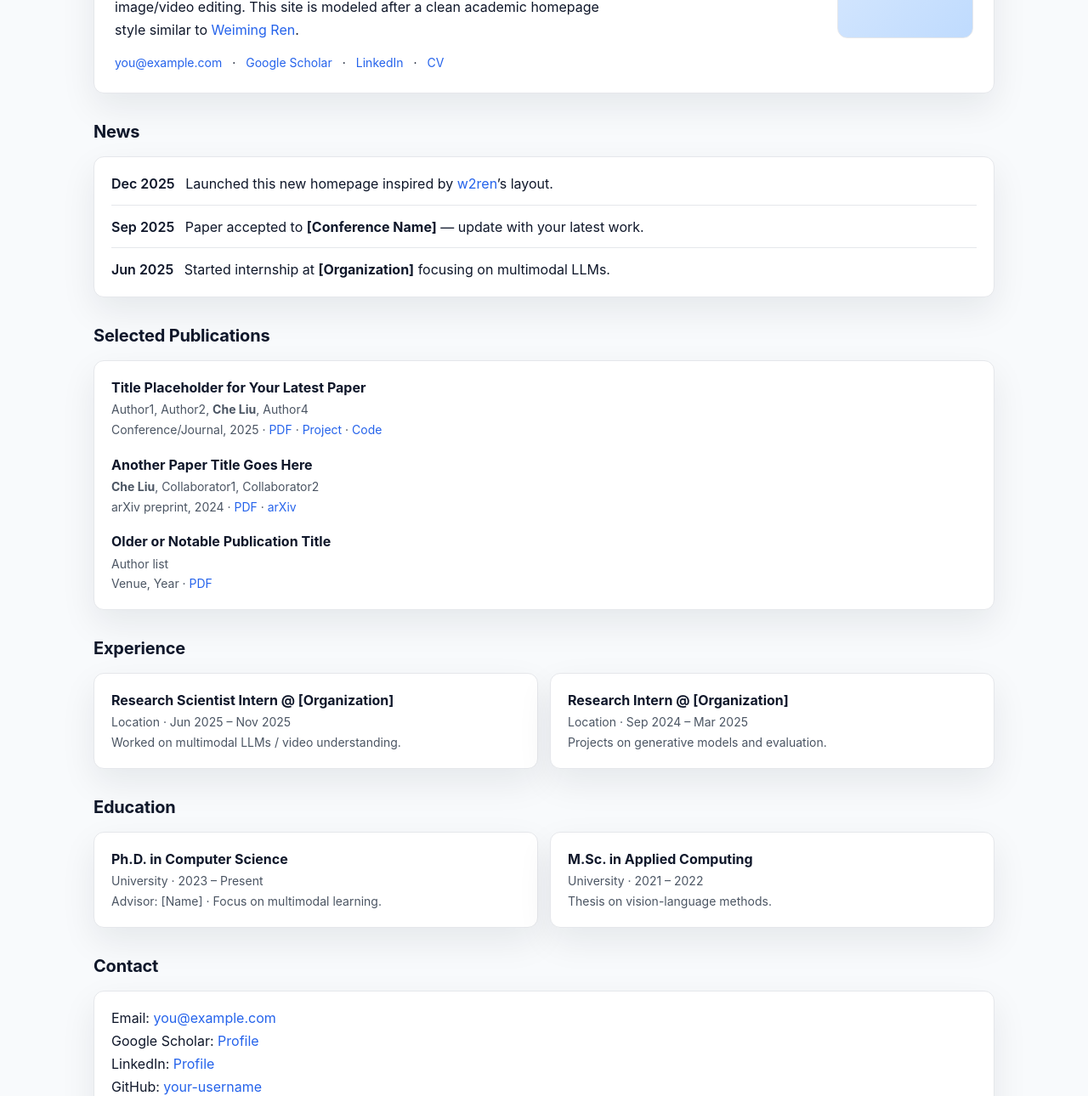
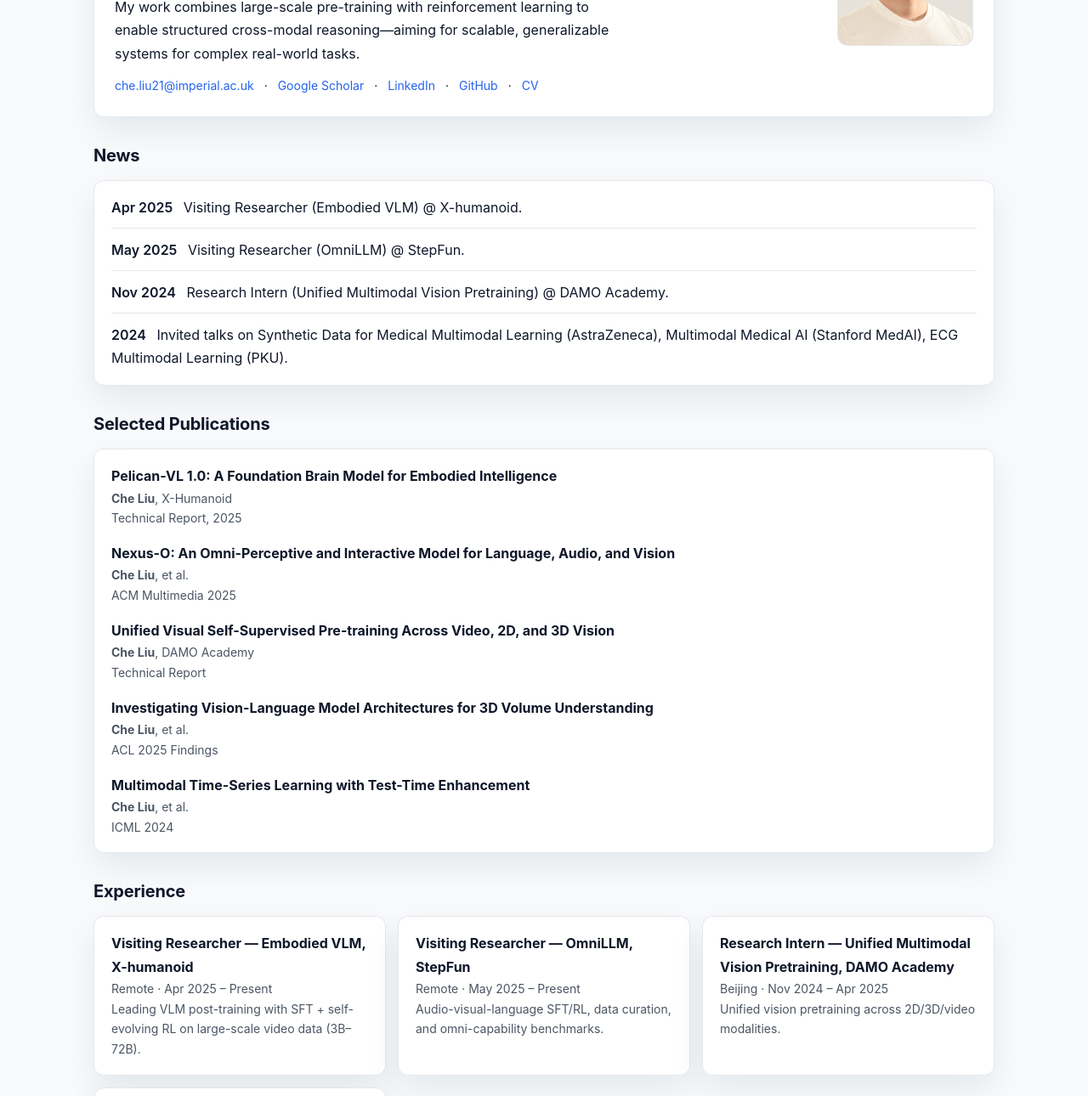
Before and after one commit to cheliu-computation/cheliu-computation.github.io, a plain HTML site: page index.html in a window 1280 px wide. Shown: the part 298-1588 px from the top of the page at 85% size. Drawn offline with Linux system fonts and the light colour scheme.

Commit message:
Restyle homepage

```diff
--- a/assets/css/style.css
+++ b/assets/css/style.css
@@ -114,13 +114,8 @@ main {
   width: 160px;
   height: 160px;
   border-radius: 12px;
-  background: linear-gradient(135deg, #dbeafe, #bfdbfe);
-  display: flex;
-  align-items: center;
-  justify-content: center;
-  font-weight: 700;
-  font-size: 32px;
-  color: #1e3a8a;
+  background: #eef2ff;
+  object-fit: cover;
   border: 1px solid var(--border);
 }
 
--- a/index.html
+++ b/index.html
@@ -26,22 +26,24 @@
     <section id="about" class="intro">
       <div>
         <h1>Che Liu</h1>
-        <p class="tagline">Researcher in computer vision & multimodal AI</p>
+        <p class="tagline">Researcher in multimodal learning (vision, audio, language)</p>
         <p class="summary">
-          I work on reliable visual understanding and generation, with interests spanning multimodal LLMs, video understanding, and diffusion-based image/video editing. This site is modeled after a clean academic homepage style similar to <a href="https://cs.uwaterloo.ca/~w2ren/" target="_blank" rel="noopener">Weiming Ren</a>.
+          I focus on multimodal understanding and unified models for perception and generation across 2D/3D vision, video, audio, language, and time-series data. My work combines large-scale pre-training with reinforcement learning to enable structured cross-modal reasoning—aiming for scalable, generalizable systems for complex real-world tasks.
         </p>
         <div class="link-row">
-          <a href="mailto:you@example.com">you@example.com</a>
+          <a href="mailto:che.liu21@imperial.ac.uk">che.liu21@imperial.ac.uk</a>
           <span>·</span>
           <a href="https://scholar.google.com/citations?hl=zh-CN&user=HED_458AAAAJ&view_op=list_works&sortby=pubdate" target="_blank" rel="noopener">Google Scholar</a>
           <span>·</span>
           <a href="https://www.linkedin.com/in/che-liu-32abcs7b1/" target="_blank" rel="noopener">LinkedIn</a>
           <span>·</span>
+          <a href="https://github.com/cheliu-computation" target="_blank" rel="noopener">GitHub</a>
+          <span>·</span>
           <a href="assets/files/cv.pdf">CV</a>
         </div>
       </div>
       <div class="intro-photo">
-        <div class="profile-pic">CL</div>
+        <img src="assets/img/profile.png" alt="Che Liu portrait" class="profile-pic" style="object-fit: cover; width: 160px; height: 160px; border-radius: 12px; border: 1px solid var(--border);">
       </div>
     </section>
 
@@ -49,9 +51,10 @@
       <h2>News</h2>
       <div class="card">
         <ul class="item-list">
-          <li><span class="date">Dec 2025</span> Launched this new homepage inspired by <a href="https://cs.uwaterloo.ca/~w2ren/" target="_blank" rel="noopener">w2ren</a>’s layout.</li>
-          <li><span class="date">Sep 2025</span> Paper accepted to <strong>[Conference Name]</strong> — update with your latest work.</li>
-          <li><span class="date">Jun 2025</span> Started internship at <strong>[Organization]</strong> focusing on multimodal LLMs.</li>
+          <li><span class="date">Apr 2025</span> Visiting Researcher (Embodied VLM) @ X-humanoid.</li>
+          <li><span class="date">May 2025</span> Visiting Researcher (OmniLLM) @ StepFun.</li>
+          <li><span class="date">Nov 2024</span> Research Intern (Unified Multimodal Vision Pretraining) @ DAMO Academy.</li>
+          <li><span class="date">2024</span> Invited talks on Synthetic Data for Medical Multimodal Learning (AstraZeneca), Multimodal Medical AI (Stanford MedAI), ECG Multimodal Learning (PKU).</li>
         </ul>
       </div>
     </section>
@@ -60,19 +63,29 @@
       <h2>Selected Publications</h2>
       <div class="card">
         <div class="pub">
-          <div class="pub-title">Title Placeholder for Your Latest Paper</div>
-          <div class="pub-authors">Author1, Author2, <strong>Che Liu</strong>, Author4</div>
-          <div class="pub-meta">Conference/Journal, 2025 · <a href="#">PDF</a> · <a href="#">Project</a> · <a href="#">Code</a></div>
+          <div class="pub-title">Pelican-VL 1.0: A Foundation Brain Model for Embodied Intelligence</div>
+          <div class="pub-authors"><strong>Che Liu</strong>, X-Humanoid</div>
+          <div class="pub-meta">Technical Report, 2025</div>
         </div>
         <div class="pub">
-          <div class="pub-title">Another Paper Title Goes Here</div>
-          <div class="pub-authors"><strong>Che Liu</strong>, Collaborator1, Collaborator2</div>
-          <div class="pub-meta">arXiv preprint, 2024 · <a href="#">PDF</a> · <a href="#">arXiv</a></div>
+          <div class="pub-title">Nexus-O: An Omni-Perceptive and Interactive Model for Language, Audio, and Vision</div>
+          <div class="pub-authors"><strong>Che Liu</strong>, et al.</div>
+          <div class="pub-meta">ACM Multimedia 2025</div>
         </div>
         <div class="pub">
-          <div class="pub-title">Older or Notable Publication Title</div>
-          <div class="pub-authors">Author list</div>
-          <div class="pub-meta">Venue, Year · <a href="#">PDF</a></div>
+          <div class="pub-title">Unified Visual Self-Supervised Pre-training Across Video, 2D, and 3D Vision</div>
+          <div class="pub-authors"><strong>Che Liu</strong>, DAMO Academy</div>
+          <div class="pub-meta">Technical Report</div>
+        </div>
+        <div class="pub">
+          <div class="pub-title">Investigating Vision-Language Model Architectures for 3D Volume Understanding</div>
+          <div class="pub-authors"><strong>Che Liu</strong>, et al.</div>
+          <div class="pub-meta">ACL 2025 Findings</div>
+        </div>
+        <div class="pub">
+          <div class="pub-title">Multimodal Time-Series Learning with Test-Time Enhancement</div>
+          <div class="pub-authors"><strong>Che Liu</strong>, et al.</div>
+          <div class="pub-meta">ICML 2024</div>
         </div>
       </div>
     </section>
@@ -81,14 +94,24 @@
       <h2>Experience</h2>
       <div class="grid-two">
         <div class="card">
-          <div class="pub-title">Research Scientist Intern @ [Organization]</div>
-          <div class="pub-authors">Location · Jun 2025 – Nov 2025</div>
-          <div class="pub-meta">Worked on multimodal LLMs / video understanding.</div>
+          <div class="pub-title">Visiting Researcher — Embodied VLM, X-humanoid</div>
+          <div class="pub-authors">Remote · Apr 2025 – Present</div>
+          <div class="pub-meta">Leading VLM post-training with SFT + self-evolving RL on large-scale video data (3B–72B).</div>
         </div>
         <div class="card">
-          <div class="pub-title">Research Intern @ [Organization]</div>
-          <div class="pub-authors">Location · Sep 2024 – Mar 2025</div>
-          <div class="pub-meta">Projects on generative models and evaluation.</div>
+          <div class="pub-title">Visiting Researcher — OmniLLM, StepFun</div>
+          <div class="pub-authors">Remote · May 2025 – Present</div>
+          <div class="pub-meta">Audio-visual-language SFT/RL, data curation, and omni-capability benchmarks.</div>
+        </div>
+        <div class="card">
+          <div class="pub-title">Research Intern — Unified Multimodal Vision Pretraining, DAMO Academy</div>
+          <div class="pub-authors">Beijing · Nov 2024 – Apr 2025</div>
+          <div class="pub-meta">Unified vision pretraining across 2D/3D/video modalities.</div>
+        </div>
+        <div class="card">
+          <div class="pub-title">Research Intern — Vision-Language Models, AstraZeneca</div>
+          <div class="pub-authors">Cambridge, UK · Jul 2024 – Sep 2024</div>
+          <div class="pub-meta">Synthetic data for VLP; demonstrated synthetic pretraining beating SOTA real-data baselines.</div>
         </div>
       </div>
     </section>
@@ -97,14 +120,23 @@
       <h2>Education</h2>
       <div class="grid-two">
         <div class="card">
-          <div class="pub-title">Ph.D. in Computer Science</div>
-          <div class="pub-authors">University · 2023 – Present</div>
-          <div class="pub-meta">Advisor: [Name] · Focus on multimodal learning.</div>
+          <div class="pub-title">Ph.D. in Multimodal Learning</div>
+          <div class="pub-authors">Imperial College London · Feb 2022 – 2026 (expected)</div>
+          <div class="pub-meta">Supervisors: Rossella Arcucci, Wenjia Bai</div>
         </div>
         <div class="card">
-          <div class="pub-title">M.Sc. in Applied Computing</div>
-          <div class="pub-authors">University · 2021 – 2022</div>
-          <div class="pub-meta">Thesis on vision-language methods.</div>
+          <div class="pub-title">Visiting Ph.D.</div>
+          <div class="pub-authors">Technical University of Munich · Apr 2024 – Jun 2024</div>
+          <div class="pub-meta">Supervisor: Daniel Rückert</div>
+        </div>
+        <div class="card">
+          <div class="pub-title">M.Sc. (Distinction), Computational Mechanics</div>
+          <div class="pub-authors">Swansea University · Sep 2019 – Sep 2021</div>
+          <div class="pub-meta">Formerly Erasmus Mundus Program</div>
+        </div>
+        <div class="card">
+          <div class="pub-title">B.Sc., Automotive Engineering</div>
+          <div class="pub-authors">Shanghai University of Engineering and Science · Sep 2016 – Jul 2018</div>
         </div>
       </div>
     </section>
@@ -112,10 +144,10 @@
     <section id="contact">
       <h2>Contact</h2>
       <div class="card">
-        <div>Email: <a href="mailto:you@example.com">you@example.com</a></div>
+        <div>Email: <a href="mailto:che.liu21@imperial.ac.uk">che.liu21@imperial.ac.uk</a></div>
         <div>Google Scholar: <a href="https://scholar.google.com/citations?hl=zh-CN&user=HED_458AAAAJ&view_op=list_works&sortby=pubdate" target="_blank" rel="noopener">Profile</a></div>
         <div>LinkedIn: <a href="https://www.linkedin.com/in/che-liu-32abcs7b1/" target="_blank" rel="noopener">Profile</a></div>
-        <div>GitHub: <a href="https://github.com/your-username" target="_blank" rel="noopener">your-username</a></div>
+        <div>GitHub: <a href="https://github.com/cheliu-computation" target="_blank" rel="noopener">cheliu-computation</a></div>
         <div>CV: <a href="assets/files/cv.pdf">Download</a></div>
       </div>
     </section>
```
Also changed, not shown: assets/img/profile.png (added), screenshot-20251212-101946.png (added).
